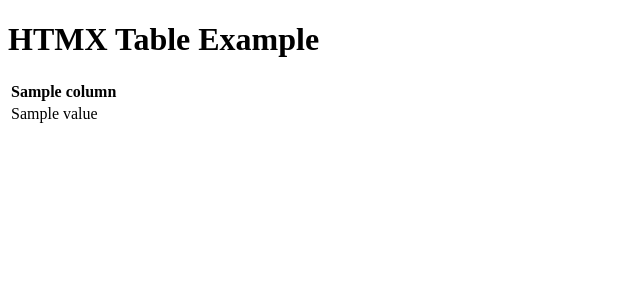
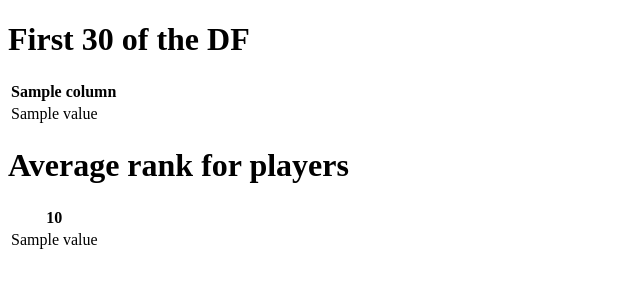
Before and after one commit to samuelpx/LoR-Scraping, a FastAPI app: template webapp/templates/table.html in a window 1280 px wide. Shown: the top 300 px of the page, without its empty margins (0-640 px from the left). Run offline with FastAPI, Linux system fonts and the light colour scheme; the template is opened without the code that fills it: most values are stand-ins (such as "Sample title", 1, 10 or a date in 2020).

Commit message:
Webapp model revamp

```diff
--- a/webapp/templates/table.html
+++ b/webapp/templates/table.html
@@ -3,10 +3,10 @@
 <head>
     <meta charset="UTF-8">
     <meta name="viewport" content="width=device-width, initial-scale=1.0">
-    <title>HTMX Table Example</title>
+    <title>LoR Rankings</title>
 </head>
 <body>
-    <h1>HTMX Table Example</h1>
+    <h1>First 30 of the DF</h1>
     <table>
         <thead>
             <tr>
@@ -25,5 +25,24 @@
             {% endfor %}
         </tbody>
     </table>
+    <h1>Average rank for players</h1>
+    <table>
+        <thead>
+            <tr>
+                {% for average_column in average_columns %}
+                    <th>{{ average_column }}</th>
+                {% endfor %}
+            </tr>
+        </thead>
+        <tbody>
+            {% for average_row in average_rows %}
+                <tr>
+                    {% for value in average_row %}
+                        <td>{{ value }}</td>
+                    {% endfor %}
+                </tr>
+            {% endfor %}
+        </tbody>
+    </table>
 </body>
 </html>
--- a/webapp/webapp.py
+++ b/webapp/webapp.py
@@ -14,6 +14,15 @@
     df = pd.read_csv("transformed_data.csv")
 
     columns = df.columns
-    rows = df.values.tolist()
+    rows = df.head(30).values.tolist()
 
-    return templates.TemplateResponse("table.html", {"request": request, "columns": columns, "rows": rows})
+    average = df.groupby('name')['rank'].mean().reset_index()
+
+    average_columns = average.columns
+    average_rows = average.sort_values(by="rank", ascending=True).head(30).values.tolist()
+
+    return templates.TemplateResponse("table.html", {"request": request,
+                                                     "columns": columns,
+                                                     "rows": rows,
+                                                     "average_rows": average_rows,
+                                                     "average_columns": average_columns})
```
Also changed, not shown: 1 other file.
